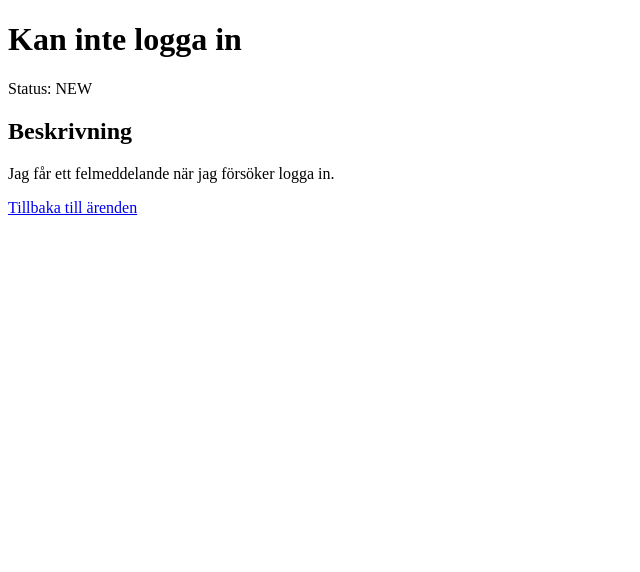
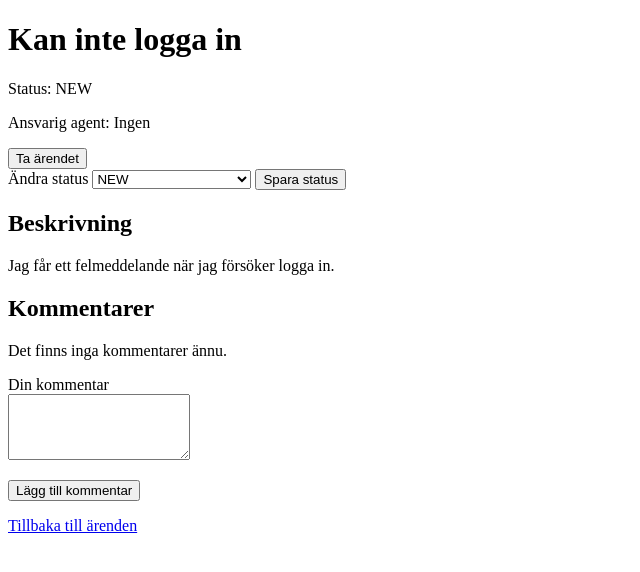
Before and after one commit to lerniajava25/backEndLabbTwo, a Spring Boot app: page /tickets/1 in a window 1280 px wide. Shown: the top 572 px of the page, without its empty margins (0-640 px from the left). Run offline with Spring Boot 4, Linux system fonts and the light colour scheme; a user stored in the database is signed in; data comes from the database, SQL or seed files in the repository; data that the repository does not hold is empty; some of the project's set-up classes (security, data sources, template engines, error pages and the like) are left out, and stand-ins take their place.

Commit message:
comment on tickets, initial spring security configs

```diff
--- a/springBootWebApp/pom.xml
+++ b/springBootWebApp/pom.xml
@@ -38,6 +38,10 @@
             <groupId>org.springframework.boot</groupId>
             <artifactId>spring-boot-starter-webmvc</artifactId>
         </dependency>
+        <dependency>
+            <groupId>org.springframework.boot</groupId>
+            <artifactId>spring-boot-starter-security</artifactId>
+        </dependency>
 
         <dependency>
             <groupId>org.springframework.boot</groupId>
--- a/springBootWebApp/src/main/java/org/example/springbootwebapp/controller/TicketController.java
+++ b/springBootWebApp/src/main/java/org/example/springbootwebapp/controller/TicketController.java
@@ -1,7 +1,9 @@
 package org.example.springbootwebapp.controller;
 
+import org.example.springbootwebapp.entity.Comment;
 import org.example.springbootwebapp.entity.Ticket;
 import org.example.springbootwebapp.entity.User;
+import org.example.springbootwebapp.repository.CommentRepository;
 import org.example.springbootwebapp.repository.TicketRepository;
 import org.example.springbootwebapp.repository.UserRepository;
 import org.springframework.http.HttpStatus;
@@ -18,12 +20,18 @@ import java.util.List;
 
 @Controller
 public class TicketController {
+    private static final List<String> STATUSES = List.of(
+            "NEW", "IN_PROGRESS", "WAITING_FOR_USER", "RESOLVED", "CLOSED");
+
     private final TicketRepository ticketRepository;
     private final UserRepository userRepository;
+    private final CommentRepository commentRepository;
 
-    public TicketController(TicketRepository ticketRepository, UserRepository userRepository) {
+    public TicketController(TicketRepository ticketRepository, UserRepository userRepository,
+                            CommentRepository commentRepository) {
         this.ticketRepository = ticketRepository;
         this.userRepository = userRepository;
+        this.commentRepository = commentRepository;
     }
 
     @GetMapping("/tickets")
@@ -40,10 +48,63 @@ public class TicketController {
 
     @GetMapping("/tickets/{id}")
     public String showTicketDetails(@PathVariable("id") Long id, Model model) {
-        Ticket ticket = ticketRepository.findById(id)
+        model.addAttribute("ticket", findTicket(id));
+        model.addAttribute("comments", commentRepository.findByTicket_IdOrderByIdAsc(id));
+        model.addAttribute("statuses", STATUSES);
+        return "ticket-details";
+    }
+
+    @PostMapping("/tickets/{id}/assign")
+    public String assignTicket(@PathVariable("id") Long id) {
+        Ticket ticket = findTicket(id);
+        User agent = userRepository.findByUsername("testagent")
+                .filter(user -> "AGENT".equals(user.getRole()))
+                .orElseThrow(() -> new ResponseStatusException(HttpStatus.CONFLICT, "Testagenten saknas."));
+        ticket.setAssignedAgent(agent);
+        ticketRepository.save(ticket);
+        return "redirect:/tickets/" + id;
+    }
+
+    @PostMapping("/tickets/{id}/status")
+    public String changeStatus(@PathVariable("id") Long id,
+                               @RequestParam("status") String status) {
+        Ticket ticket = findTicket(id);
+        if (!STATUSES.contains(status)) {
+            throw new ResponseStatusException(HttpStatus.BAD_REQUEST, "Ogiltig status.");
+        }
+        ticket.setStatus(status);
+        ticketRepository.save(ticket);
+        return "redirect:/tickets/" + id;
+    }
+
+    @PostMapping("/tickets/{id}/comments")
+    public String addComment(@PathVariable("id") Long id,
+                             @RequestParam(name = "text", defaultValue = "") String text,
+                             RedirectAttributes redirectAttributes) {
+        Ticket ticket = findTicket(id);
+        String redirect = "redirect:/tickets/" + id;
+        String commentText = text.strip();
+
+        if (commentText.isEmpty() || commentText.length() > 4000) {
+            redirectAttributes.addFlashAttribute("commentError", "Skriv en kommentar på högst 4 000 tecken.");
+            redirectAttributes.addFlashAttribute("commentText", text);
+            return redirect;
+        }
+
+        User author = userRepository.findByUsername("testuser").orElse(null);
+        if (author == null) {
+            redirectAttributes.addFlashAttribute("commentError", "Testanvändaren saknas. Kommentaren kunde inte sparas.");
+            redirectAttributes.addFlashAttribute("commentText", text);
+            return redirect;
+        }
+
+        commentRepository.save(new Comment(commentText, author, ticket));
+        return redirect;
+    }
+
+    private Ticket findTicket(Long id) {
+        return ticketRepository.findById(id)
                 .orElseThrow(() -> new ResponseStatusException(HttpStatus.NOT_FOUND, "Ärendet finns inte."));
-        model.addAttribute("ticket", ticket);
-        return "ticket-details";
     }
 
     @PostMapping("/tickets")
--- a/springBootWebApp/src/main/java/org/example/springbootwebapp/entity/User.java
+++ b/springBootWebApp/src/main/java/org/example/springbootwebapp/entity/User.java
@@ -44,6 +44,10 @@ public class User {
         return passwordHash;
     }
 
+    public void setPasswordHash(String passwordHash) {
+        this.passwordHash = passwordHash;
+    }
+
     public String getRole() {
         return role;
     }
--- a/springBootWebApp/src/main/resources/templates/ticket-details.html
+++ b/springBootWebApp/src/main/resources/templates/ticket-details.html
@@ -7,10 +7,46 @@
 <body>
     <h1 th:text="${ticket.title}">Ärendets rubrik</h1>
     <p>Status: <span th:text="${ticket.status}"></span></p>
+    <p>Ansvarig agent:
+        <span th:text="${ticket.assignedAgent == null ? 'Ingen' : ticket.assignedAgent.username}"></span>
+    </p>
+
+    <form th:action="@{/tickets/{id}/assign(id=${ticket.id})}" method="post">
+        <button type="submit">Ta ärendet</button>
+    </form>
+
+    <form th:action="@{/tickets/{id}/status(id=${ticket.id})}" method="post">
+        <label for="status">Ändra status</label>
+        <select id="status" name="status">
+            <option th:each="status : ${statuses}"
+                    th:value="${status}"
+                    th:text="${status}"
+                    th:selected="${status == ticket.status}"></option>
+        </select>
+        <button type="submit">Spara status</button>
+    </form>
 
     <h2>Beskrivning</h2>
     <p th:text="${ticket.description}" style="white-space: pre-wrap;"></p>
 
+    <h2>Kommentarer</h2>
+    <p th:if="${comments.isEmpty()}">Det finns inga kommentarer ännu.</p>
+    <ul th:unless="${comments.isEmpty()}">
+        <li th:each="comment : ${comments}">
+            <strong th:text="${comment.author.username}"></strong>
+            <p th:text="${comment.text}" style="white-space: pre-wrap;"></p>
+        </li>
+    </ul>
+
+    <p th:if="${commentError != null}" th:text="${commentError}" role="alert"></p>
+    <form th:action="@{/tickets/{id}/comments(id=${ticket.id})}" method="post">
+        <p>
+            <label for="comment">Din kommentar</label><br>
+            <textarea id="comment" name="text" rows="4" maxlength="4000" required th:text="${commentText}"></textarea>
+        </p>
+        <button type="submit">Lägg till kommentar</button>
+    </form>
+
     <p><a th:href="@{/tickets}">Tillbaka till ärenden</a></p>
 </body>
 </html>
--- a/springBootWebApp/src/main/resources/templates/tickets.html
+++ b/springBootWebApp/src/main/resources/templates/tickets.html
@@ -6,6 +6,10 @@
 </head>
 <body>
     <h1>Ärenden</h1>
+
+    <form th:action="@{/logout}" method="post">
+        <button type="submit">Logga ut</button>
+    </form>
 
     <p th:if="${message != null}" th:text="${message}" role="status"></p>
 
```
Also changed, not shown: springBootWebApp/src/main/java/org/example/springbootwebapp/SpringBootWebAppApplication.java (+19 -17 lines), springBootWebApp/src/main/java/org/example/springbootwebapp/config/SecurityConfig.java (added, +42 -0 lines), springBootWebApp/src/main/java/org/example/springbootwebapp/repository/CommentRepository.java (added, +10 -0 lines).
